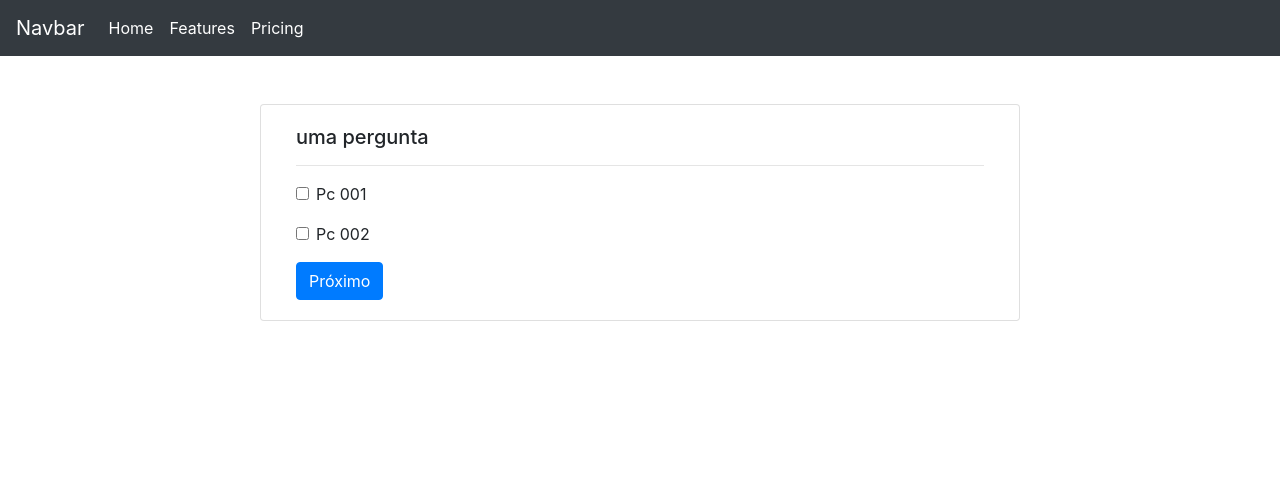
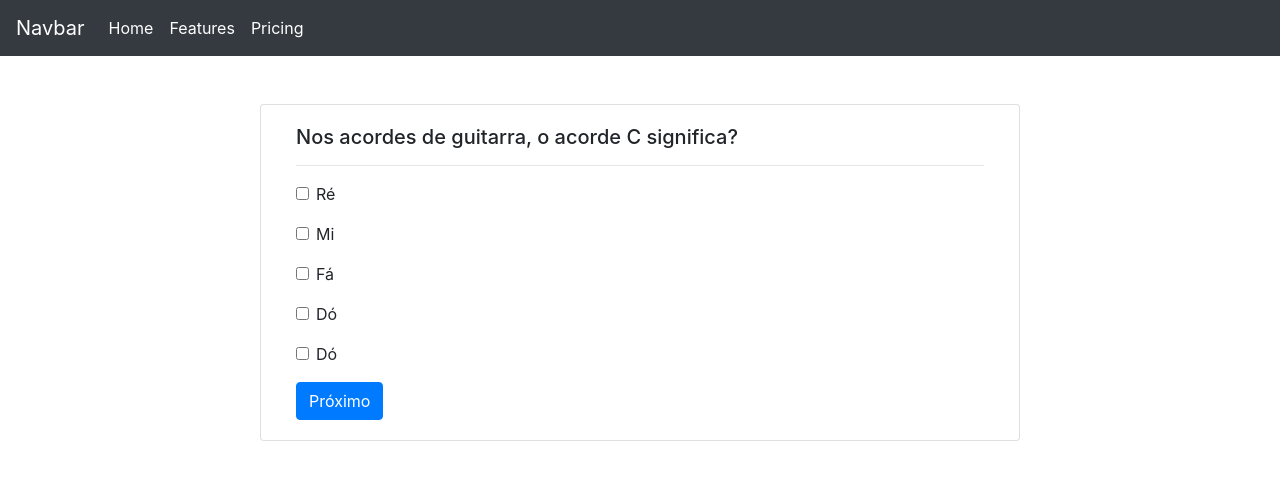
Before and after one commit to dautofreitas/QuizInAngular, an Angular app: page / in a window 1280 px wide. Both pictures are taken after a click on the link "Iniciar Quiz". Shown: the top 480 px of the page. Built offline with nearby package versions, Linux system fonts and the light colour scheme.

Commit message:
Aleranto verificação de quiz

```diff
--- a/src/app/app.component.html
+++ b/src/app/app.component.html
@@ -49,10 +49,12 @@
           </ng-template>
 
           <hr>
+
           <div *ngIf="!telaInicial">
             <div *ngFor="let resposta of quiz.respostas">
               <div class="form-check mt-3">
-                <input class="form-check-input" type="checkbox" value="" id="respota1">
+                <input [(ngModel)]="resposta.selecionada" [disabled]="desabilitaSelecao() && !resposta.selecionada" class="form-check-input" type="checkbox" value="" id="respota1">
+
                 <label class="form-check-label" for="respota1">
                   {{resposta.titulo}}
                 </label>
@@ -64,7 +66,7 @@
 
 
           <ng-template #proximo>
-            <a href="#" class="btn btn-primary  mt-3">Próximo</a>
+            <a href="#" (click)="proximaPergunta()" class="btn btn-primary  mt-3">Próximo</a>
           </ng-template>
 
 
--- a/src/app/app.component.ts
+++ b/src/app/app.component.ts
@@ -1,18 +1,19 @@
 import { Quiz, Resposta } from './quiz';
-import { Component, OnInit } from '@angular/core';
+import { Component, OnInit} from '@angular/core';
 
 
 @Component({
   selector: 'app-root',
-  templateUrl:'app.component.html'
+  templateUrl: 'app.component.html'
 })
 export class AppComponent implements OnInit {
 
   title = 'QuizInAngular';
-  telaInicial:boolean = false;
+  telaInicial: boolean = false;
 
-  quiz:Quiz;
+  quiz: Quiz;
 
+  checkButton:boolean = false;
 
 
   ngOnInit(): void {
@@ -21,21 +22,31 @@ export class AppComponent implements OnInit {
     this.telaInicial = true;
     this.quiz = new Quiz();
 
-    let respostas:Resposta[] = [{titulo:"Pc 001", correta:true}, {titulo:"Pc 002", correta:false}];
-
+    let respostas: Resposta[] = [{ titulo: "Ré", correta: false, selecionada:false }, { titulo: "Mi", correta: false , selecionada:false},
+                                { titulo: "Fá", correta: false, selecionada:false },{titulo:"Dó", correta:false, selecionada:false},
+                                {titulo:"Dó", correta:false, selecionada:false}];
 
     this.quiz.respostas = respostas;
-    this.quiz.pergunta = "uma pergunta";
+    this.quiz.pergunta = "Nos acordes de guitarra, o acorde C significa?";
+    this.quiz.quantidadeSelecaoResposta = 3;
 
   }
 
-  inicarQuiz():void
-  {
+  inicarQuiz(): void {
     this.telaInicial = false;
     console.log(this.quiz);
 
-    console.log(JSON.stringify({ data: this.quiz}, null, 4));
+    console.log(JSON.stringify({ data: this.quiz }, null, 4));
 
+  }
+  desabilitaSelecao():boolean
+  {
+    return this.quiz.respostas.filter( resposta => resposta.selecionada == true).length >= this.quiz.quantidadeSelecaoResposta;
+  }
+
+  proximaPergunta():void
+  {
+    console.log(JSON.stringify({ data: this.quiz }, null, 4));
   }
 
 }
--- a/src/app/app.module.ts
+++ b/src/app/app.module.ts
@@ -1,3 +1,4 @@
+import { FormsModule } from '@angular/forms';
 import { BrowserModule } from '@angular/platform-browser';
 import { NgModule } from '@angular/core';
 
@@ -6,6 +7,7 @@ import { MenuComponent } from './navegacao/menu/menu.component';
 import { HomeComponent } from './navegacao/home/home.component';
 import { FooterComponent } from './navegacao/footer/footer.component';
 import { AppComponent } from './app.component';
+
 
 @NgModule({
   declarations: [
@@ -16,7 +18,8 @@ import { AppComponent } from './app.component';
   ],
   imports: [
     BrowserModule,
-    AppRoutingModule
+    AppRoutingModule,
+    FormsModule
   ],
   providers: [],
   bootstrap: [AppComponent]
--- a/src/app/quiz.ts
+++ b/src/app/quiz.ts
@@ -2,10 +2,13 @@ export class Quiz
 {
     pergunta:string;
     respostas:Resposta[];
+    quantidadeAcertosAprovacao:number;
+    quantidadeSelecaoResposta:number;
 
 }
 
 export class Resposta{
     titulo:string;
     correta:boolean;
+    selecionada:boolean;
 }
```
